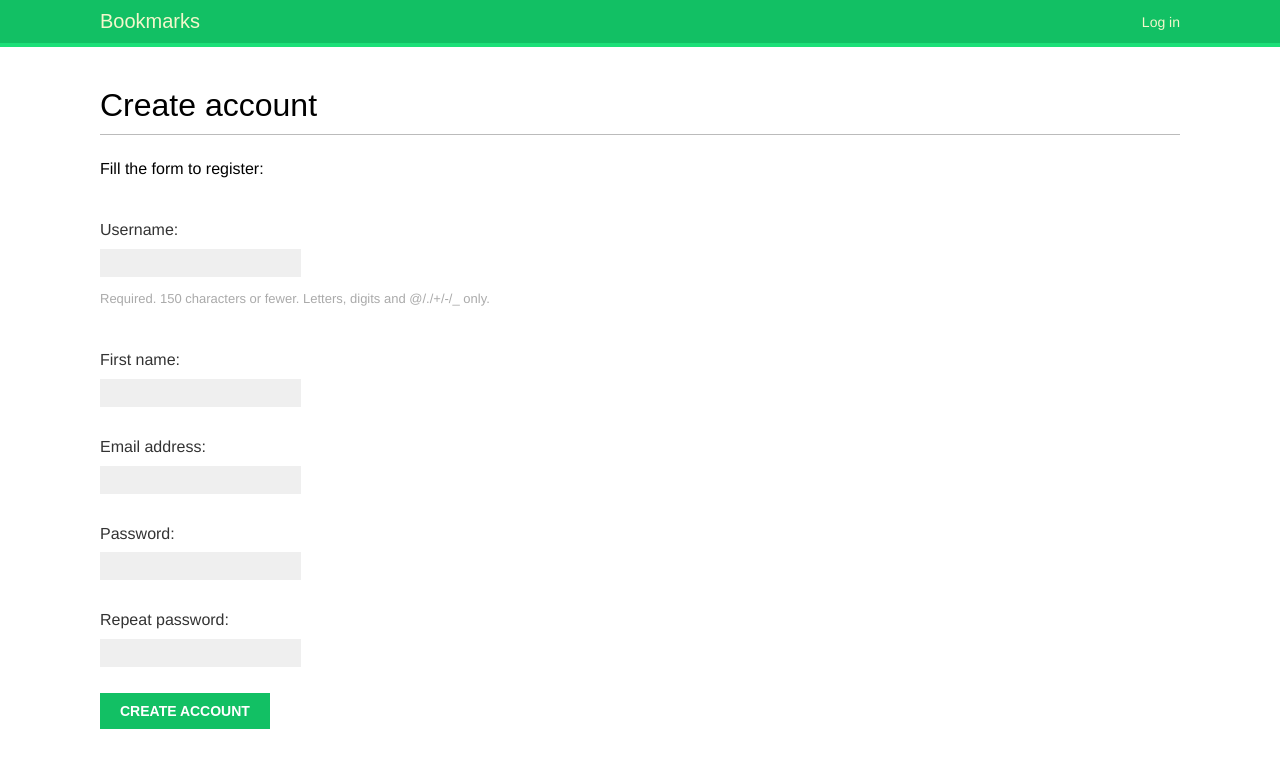
After one commit to KatBotkowska/Django-bookmarks, a Django app: page /account/register in a window 1280 px wide. The commit adds this page. Shown: the top 768 px of the page. Run offline with Django 3.2, Linux system fonts and the light colour scheme; some web fonts are replaced.

Commit message:
model user for creating account

```diff
--- a/account/forms.py
+++ b/account/forms.py
@@ -1,5 +1,22 @@
 from django import forms
+from django.contrib.auth.models import User
+
 
 class LoginForm(forms.Form):
     username = forms.CharField()
     password = forms.CharField(widget=forms.PasswordInput)
+
+
+class UserRegistrationForm(forms.ModelForm):
+    password = forms.CharField(label='Password', widget=forms.PasswordInput)
+    password2 = forms.CharField(label='Repeat password', widget=forms.PasswordInput)
+
+    class Meta:
+        model = User
+        fields = ('username', 'first_name', 'email')
+
+    def clean_password2(self):
+        cd = self.cleaned_data
+        if cd['password'] != cd['password2']:
+            raise forms.ValidationError('Passwords are not the same')
+        return cd['password2']
--- /dev/null
+++ b/account/templates/account/register.html
@@ -0,0 +1,11 @@
+{% extends 'base.html' %}
+{% block title %}Create account{% endblock %}
+{% block content %}
+    <h1>Create account</h1>
+    <p>Fill the form to register:</p>
+    <form action="" method="post">
+        {% csrf_token %}
+        {{ user_form.as_p }}
+        <p><input type="submit" value="Create account"></p>
+    </form>
+{% endblock %}
--- /dev/null
+++ b/account/templates/account/register_done.html
@@ -0,0 +1,6 @@
+{% extends 'base.html' %}
+{% block title %}Welcome{% endblock %}
+{% block content %}
+    <h1> Welcome, {{ new_user.first_name }}!</h1>
+    <p>Account successfully created. You can <a href="{% url 'login' %}"> log in</a></p>
+{% endblock %}
--- a/account/templates/registration/login.html
+++ b/account/templates/registration/login.html
@@ -5,7 +5,7 @@
     {% if form.errors %}
         <p>User name or password not correct. Try again</p>
     {% else %}
-        <p>Fill the form to log in</p>
+        <p>Fill the form to log in. If you dont't have account, you can create one <a href="{% url 'register' %}">here.</a> </p>
     {% endif %}
     <div class="login-form">
         <form action="{% url 'login' %}" method="post">
--- a/account/urls.py
+++ b/account/urls.py
@@ -7,6 +7,7 @@ urlpatterns = [
     path('login/', auth_views.LoginView.as_view(), name='login'),
     path('logout', auth_views.LogoutView.as_view(), name='logout'),
     path('', views.dashboard, name='dashboard'),
+    path('register', views.register, name='register'),
     #path('password_change/', auth_views.PasswordChangeView.as_view(), name='password_change'),
     #path('password_change/done/', auth_views.PasswordChangeDoneView.as_view(), name='password_change_done'),
     #path('password_reset/', auth_views.PasswordResetView.as_view(), name='password_reset'),
--- a/account/views.py
+++ b/account/views.py
@@ -2,7 +2,7 @@ from django.shortcuts import render
 from django.http import HttpResponse
 from django.contrib.auth import authenticate, login
 from django.contrib.auth.decorators import login_required
-from .forms import LoginForm
+from .forms import LoginForm, UserRegistrationForm
 
 
 def user_login(request):
@@ -11,11 +11,11 @@ def user_login(request):
         if form.is_valid():
             cd = form.cleaned_data
             user = authenticate(username=cd['username'], password=cd['password'])
-            #authenticate() -check if username and password are correct and return user object
+            # authenticate() -check if username and password are correct and return user object
             if user is not None:
                 if user.is_active:
                     login(request, user)
-                    #put user in current session
+                    # put user in current session
                     return HttpResponse('Authentication with success.')
                 else:
                     return HttpResponse('Account not active')
@@ -23,9 +23,22 @@ def user_login(request):
                 return HttpResponse('Invalid login')
     else:
         form = LoginForm()
-    return render(request, 'account/login.html', {'form': form })
+    return render(request, 'account/login.html', {'form': form})
 
 
 @login_required
 def dashboard(request):
     return render(request, 'account/dashboard.html', {'section': 'dashboard'})
+
+
+def register(request):
+    if request.method == 'POST':
+        user_form = UserRegistrationForm(request.POST)
+        if user_form.is_valid():
+            new_user = user_form.save(commit=False)
+            new_user.set_password(user_form.cleaned_data['password'])
+            new_user.save()
+            return render(request, 'account/register_done.html', {'new_user': new_user})
+    else:
+        user_form = UserRegistrationForm()
+    return render(request, 'account/register.html', {'user_form': user_form})
```
